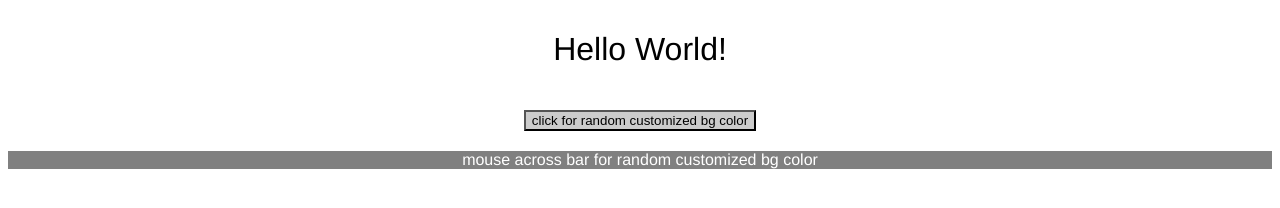
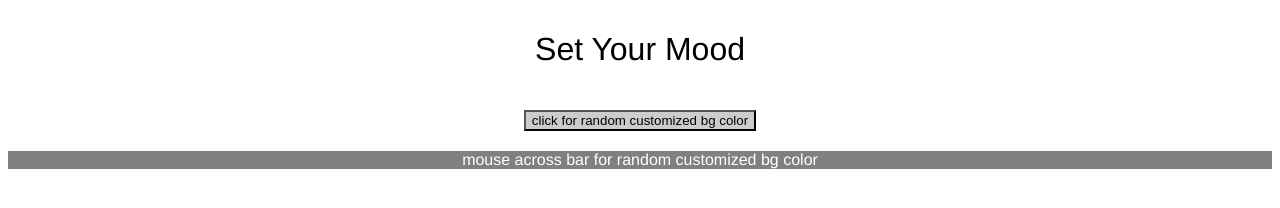
Before and after one commit to lisa-ewart/JavaJan, a plain HTML site: page index.html in a window 1280 px wide. Drawn offline with Linux system fonts and the light colour scheme.

Commit message:
Heading Change

```diff
--- a/index.html
+++ b/index.html
@@ -1,7 +1,7 @@
 <!DOCTYPE html>
 <html>
 <head>
-	<title>random background</title>
+	<title>Mood Background</title>
 	<link rel="stylesheet" type="text/css" href="css/style.css">
 	<script>
 	function generateRandomNumberFromRange(s,e) {
@@ -40,7 +40,7 @@
 </head>
 <body>
 <div class = "maindiv">
-<h1>Hello World!</h1>
+<h1>Set Your Mood</h1>
 <button type="button" onclick="changeBG()">click for random customized bg color</button>
 <div class="smalldiv" type="div" onmouseover="changeBG2()">mouse across bar for random customized bg color</div>
 </div>
```
